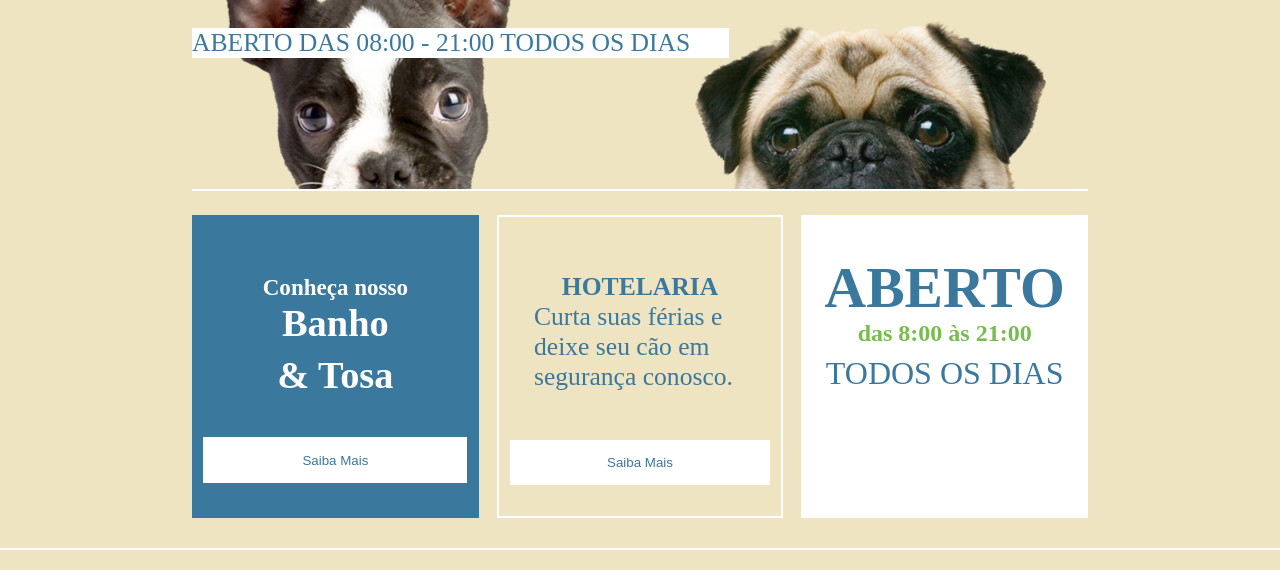
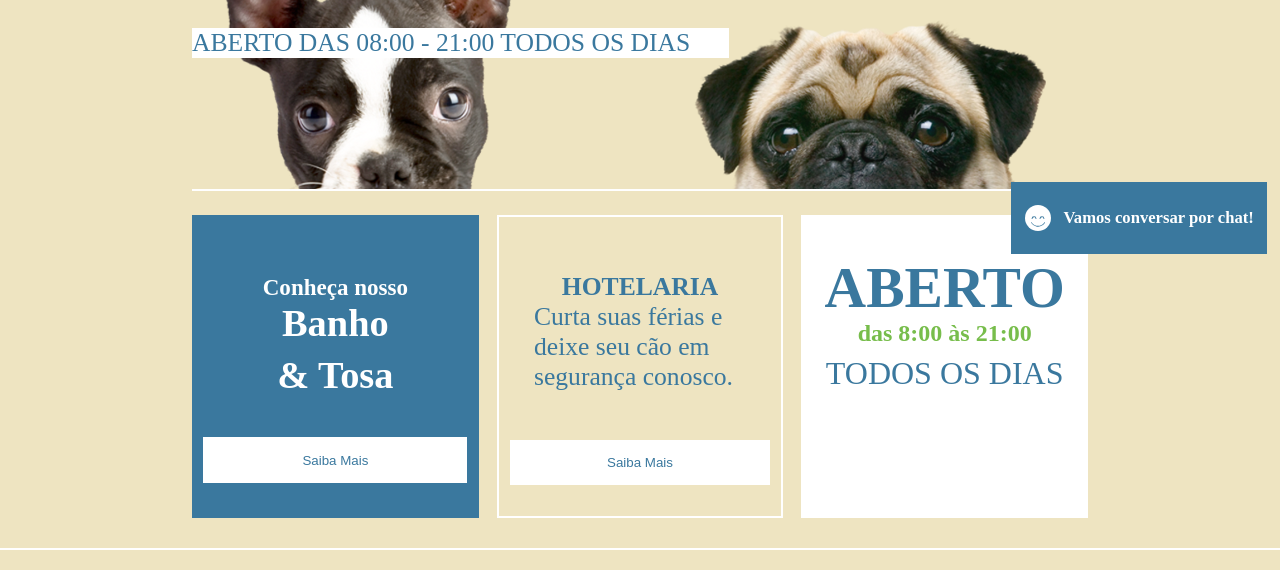
Before and after one commit to LucasCscBks/pet_shop, a plain HTML site: page Desafio_petshop/index.html in a window 1280 px wide. Shown: the part 530-1100 px from the top of the page. Drawn offline with Linux system fonts and the light colour scheme.

Commit message:
update, add fixed chat

```diff
--- a/Desafio_petshop/assets/css/style.css
+++ b/Desafio_petshop/assets/css/style.css
@@ -87,3 +87,27 @@ body {
     background-color:#3a789e ;
     color: #fff;
 }
+.fixed {
+    position: fixed;
+    right: 0;
+    bottom: 0;
+    background-color: #3a789e;
+    color: #fff;
+    height: 9vh;
+    width: 20vw;
+    display: flex;
+    justify-content: center;
+    align-items: center;
+    margin-bottom: 2vh;
+    margin-right: 1vw;
+    font-size: 1.3vw;
+    font-weight: 900;
+}
+.fixed:hover {
+    cursor: pointer;
+}
+.fixed_icon {
+    padding-right: 1vw;
+    display: flex;
+    justify-content: center;
+}
--- a/Desafio_petshop/index.html
+++ b/Desafio_petshop/index.html
@@ -29,7 +29,7 @@
     <main class="main">
         <section class="main_top">
             <h1 class="main_top-title">TRAGA SEU CÃO PARA A</h1>
-                <h1 class="main_top-title">NOSSA CRECCHE E VÁ PARA O</h1>
+                <h1 class="main_top-title">NOSSA CRECHE E VÁ PARA O</h1>
                 <h1 class="main_top-title">TRABALHO SEM CULPA!</h1>
             <p class="main_top-p">ABERTO DAS 08:00 - 21:00 TODOS OS DIAS</p>
         </section>
@@ -72,9 +72,9 @@
                 <p class="footer_mid-p3">T / 11-3456-7890
                    F / 11-2345-6789
                 </p>
-                <a class="icon1" href="#"><img src="/assets/images/twitter_icon.png" alt=""/></a>
-                <a class="icon2" href="#"><img src="/assets/images/youtube_icon.png" alt=""/></a>
-                <a class="icon3" href="#"><img src="/assets/images/facebook_icon.png" alt=""/></a>
+                <a class="icon1" href="#"><img src="/assets/images/twitter_icon.png" alt="icone do twitter"/></a>
+                <a class="icon2" href="#"><img src="/assets/images/youtube_icon.png" alt="icone do youtube"/></a>
+                <a class="icon3" href="#"><img src="/assets/images/facebook_icon.png" alt="icone do facebook"/></a>
             </h1>
             <h1 class="footer_section-right">
                 <p class="footer_right-p">ENCONTRE A GENTE</p>
@@ -84,5 +84,9 @@
         </section>
         <p class="footer_end">© 2023 por Cães do Eduardo. Orgulhosamente criado com <a class="footer_end-link" href="#">Wix.com</a></p>
     </footer>
+    <div class="fixed">
+        <div class="fixed_icon"><svg xmlns="http://www.w3.org/2000/svg" viewBox="0 0 60 60" style="border-radius: 50%; fill: rgb(255, 255, 255); width: 26px; height: 26px; flex-shrink: 0;"><path d="M0 0v60h60V0zm40.37 47a19.15 19.15 0 01-26.47-5.77l-.06-.09a1 1 0 011.74-1 17.15 17.15 0 0028.85 0l.06-.09a1 1 0 011.62 1.17A19.15 19.15 0 0140.37 47zM20.84 28a3.58 3.58 0 00-3.58 3.58 1 1 0 01-2 0 5.58 5.58 0 1111.16 0 1 1 0 01-2 0 3.58 3.58 0 00-3.58-3.63zm18.32 0a3.58 3.58 0 00-3.58 3.58 1 1 0 01-2 0 5.58 5.58 0 1111.16 0 1 1 0 01-2 0 3.58 3.58 0 00-3.58-3.63z"></path></svg></div>
+         Vamos conversar por chat!
+    </div>
 </body>
 </html>
```
Also changed, not shown: Desafio_petshop/Anotacoes.txt.
